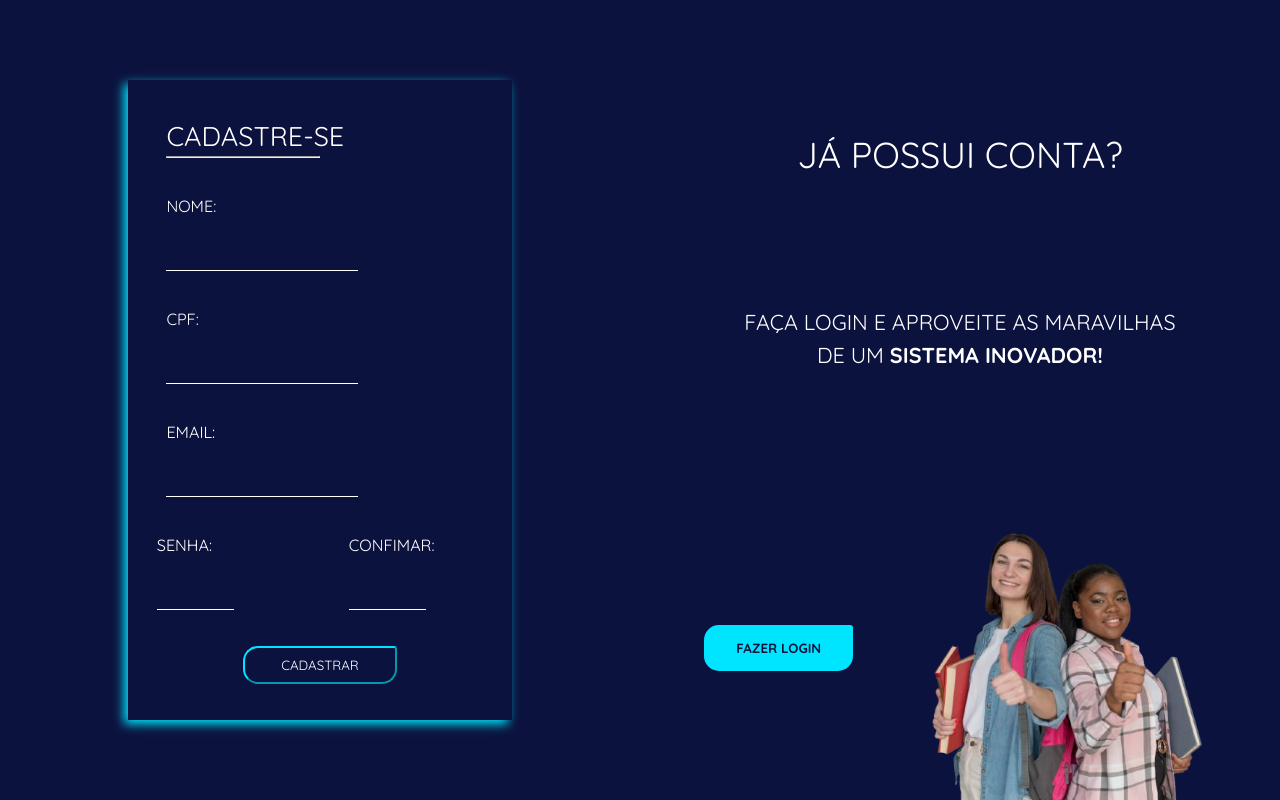
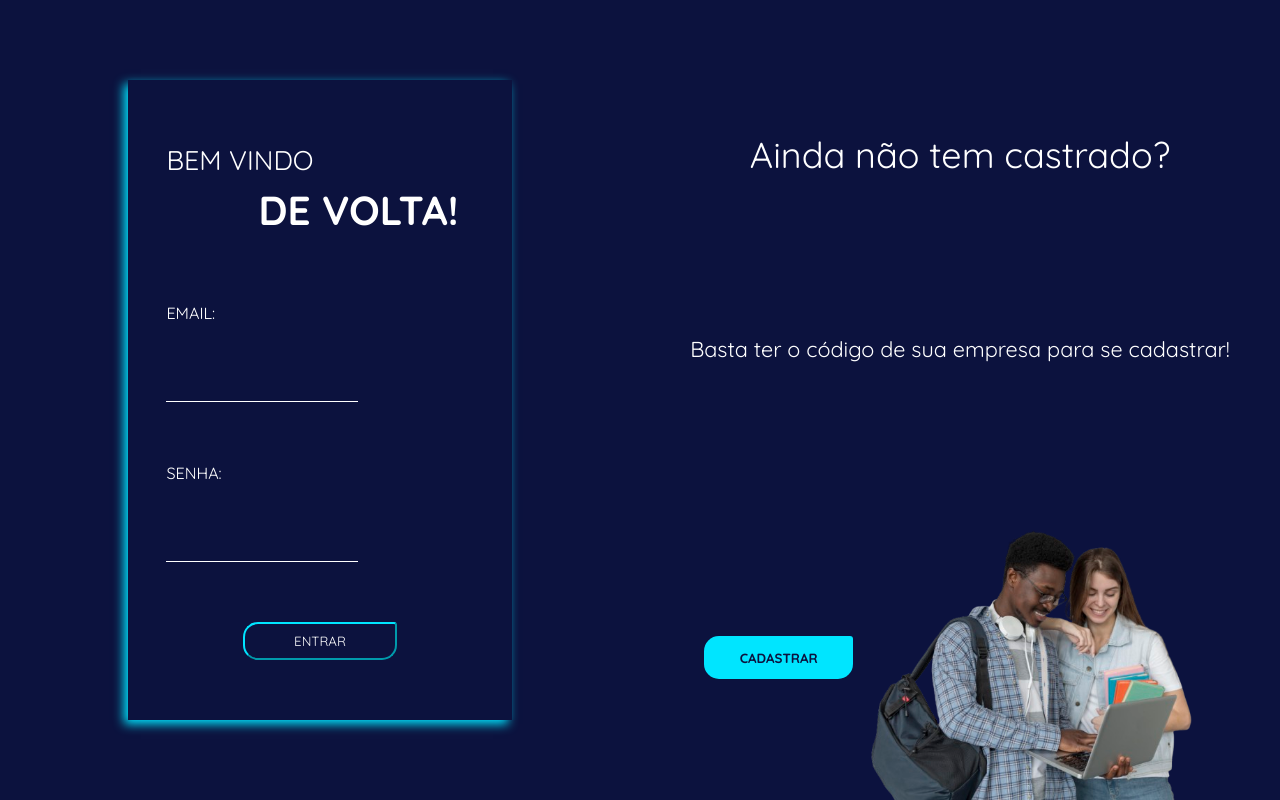
Before and after one commit to Infinity-Solutions-INC/institucional-infinitySolutions, a plain HTML site: page src/cadastro_login.html in a window 1280 px wide. Both pictures are taken after a click on the button "FAZER LOGIN". Drawn offline with Linux system fonts and the light colour scheme.

Commit message:
Cadastro e login v1.2

```diff
--- a/public/css/cad_log.css
+++ b/public/css/cad_log.css
@@ -2,15 +2,16 @@
     box-sizing: border-box;
     padding: 0;
     overflow: hidden;
+    margin: 0;
 }
 .container{
     width: 100vw;
     display: flex;
     height: 100vh;
-    background-color: #0C123E;
     flex-direction: row;
     align-items: center;
     justify-content: center;
+    /* background: linear-gradient(to right, #00e5ff6b 4%, #0C123E 5%, #0C123E 95%, #00e5ff6b 96%); */
 }
 .div-secao{
     display: flex;
@@ -19,6 +20,7 @@
     background-color: transparent;
     align-items: center;
     justify-content: space-evenly;
+    position: relative;
 }
 .div-formulario{
     display: flex;
@@ -28,10 +30,10 @@
     align-items: center;
     justify-content: space-evenly;
     box-shadow: -4px 4px 10px #00E5FF;
+    position: absolute;
 }
-.div-formulario.login{
-    display: none;
-}
+
+
 .titulo{
     width: 80%;
     font-size: 150%;
@@ -90,10 +92,10 @@
     align-items: center;
     width: 100%;
     height: 100%;
+    position: absolute;
 }
-.painel.cadastro{
-    display: none;
-}
+
+
 .titulo-painel{
     margin-top: 20%;
     width: 100%;
@@ -133,3 +135,22 @@
 .img-painel{
     width: 100%;
 }
+.div-formulario, .painel {
+    transition: opacity 0.8s ease, transform 0.8s ease;
+}
+
+.div-formulario.hidden, .painel.hidden {
+
+    opacity: 0;
+    transform: scale(0.95);
+    pointer-events: none;
+
+}
+
+.div-formulario.visible, .painel.visible {
+
+    opacity: 1;
+    transform: scale(1);
+    pointer-events: auto;
+
+}
--- a/src/cadastro_login.html
+++ b/src/cadastro_login.html
@@ -12,7 +12,7 @@
 
         <div class="div-secao forms">
 
-            <div class="div-formulario cadastro">
+            <div id="form_cadastro" class="div-formulario cadastro visible">
 
                 <span class="titulo">CADASTRE-SE
                     <HR class="linha"></HR>
@@ -42,7 +42,7 @@
 
             </div>
 
-            <div class="div-formulario login">
+            <div id="form_login" class="div-formulario login hidden">
 
                 <span class="titulo">BEM VINDO <br>
                     <span class="titulo"><B>DE VOLTA!</B></span>
@@ -64,7 +64,7 @@
 
         <div class="div-secao paineis">
 
-            <div class="painel login">
+            <div id="painel_login" class="painel login visible">
 
                 <span class="titulo-painel">JÁ POSSUI CONTA?</span>
                 <span class="desc-painel">FAÇA LOGIN E APROVEITE AS MARAVILHAS DE UM
@@ -72,14 +72,14 @@
 
                 <div>
 
-                    <button class="btn-painel">FAZER LOGIN</button>
+                    <button id="btn_login" class="btn-painel">FAZER LOGIN</button>
                     <img class="img-painel" src="../public/assets/medium-shot-women-with-thumbs-up-removebg-preview.png" alt="">
 
                 </div>
 
             </div>
 
-            <div class="painel cadastro">
+            <div id="painel_cadastro" class="painel cadastro hidden">
 
                 <span class="titulo-painel"> Ainda não tem castrado?</span>
                 <span class="desc-painel">
@@ -87,7 +87,7 @@
 
                 <div>
 
-                    <button class="btn-painel">CADASTRAR</button>
+                    <button id="btn_cadastro" class="btn-painel">CADASTRAR</button>
                     <img class="img-painel" src="../public/assets/students-with-laptop-medium-shot-removebg-preview.png" alt="">
 
                 </div>
@@ -100,3 +100,44 @@
 
 </body>
 </html>
+<script>
+   // Selecionar os elementos necessários usando os IDs dos botões
+const btnLogin = document.getElementById('btn_login');
+const btnCadastro = document.getElementById('btn_cadastro');
+const formLogin =document.getElementById('form_login');
+const formCadastro = document.getElementById('form_cadastro');
+const painelLogin = document.getElementById('painel_login');
+const painelCadastro = document.getElementById('painel_cadastro');
+
+// Função para mostrar o formulário de login
+btnLogin.addEventListener('click', () => {
+        formCadastro.classList.remove('visible');
+        formCadastro.classList.add('hidden');
+
+        formLogin.classList.remove('hidden');
+        formLogin.classList.add('visible');
+
+        painelCadastro.classList.remove('hidden');
+        painelCadastro.classList.add('visible');
+
+        painelLogin.classList.remove('visible');
+        painelLogin.classList.add('hidden');
+    });
+
+    // Função para mostrar o formulário de cadastro
+    btnCadastro.addEventListener('click', () => {
+        formCadastro.classList.remove('hidden');
+        formCadastro.classList.add('visible');
+
+        formLogin.classList.remove('visible');
+        formLogin.classList.add('hidden');
+
+        painelCadastro.classList.remove('visible');
+        painelCadastro.classList.add('hidden');
+
+        painelLogin.classList.remove('hidden');
+        painelLogin.classList.add('visible');
+    });
+
+
+</script>
```
